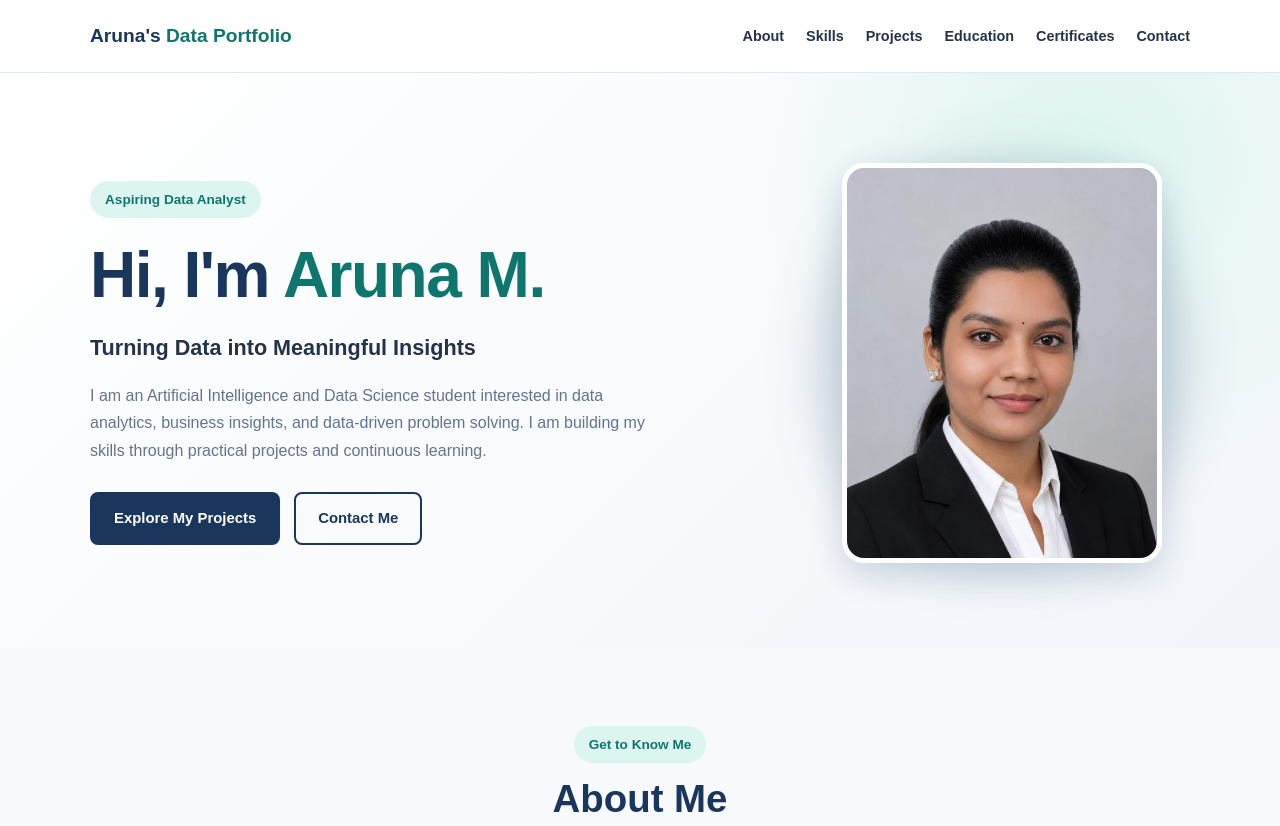
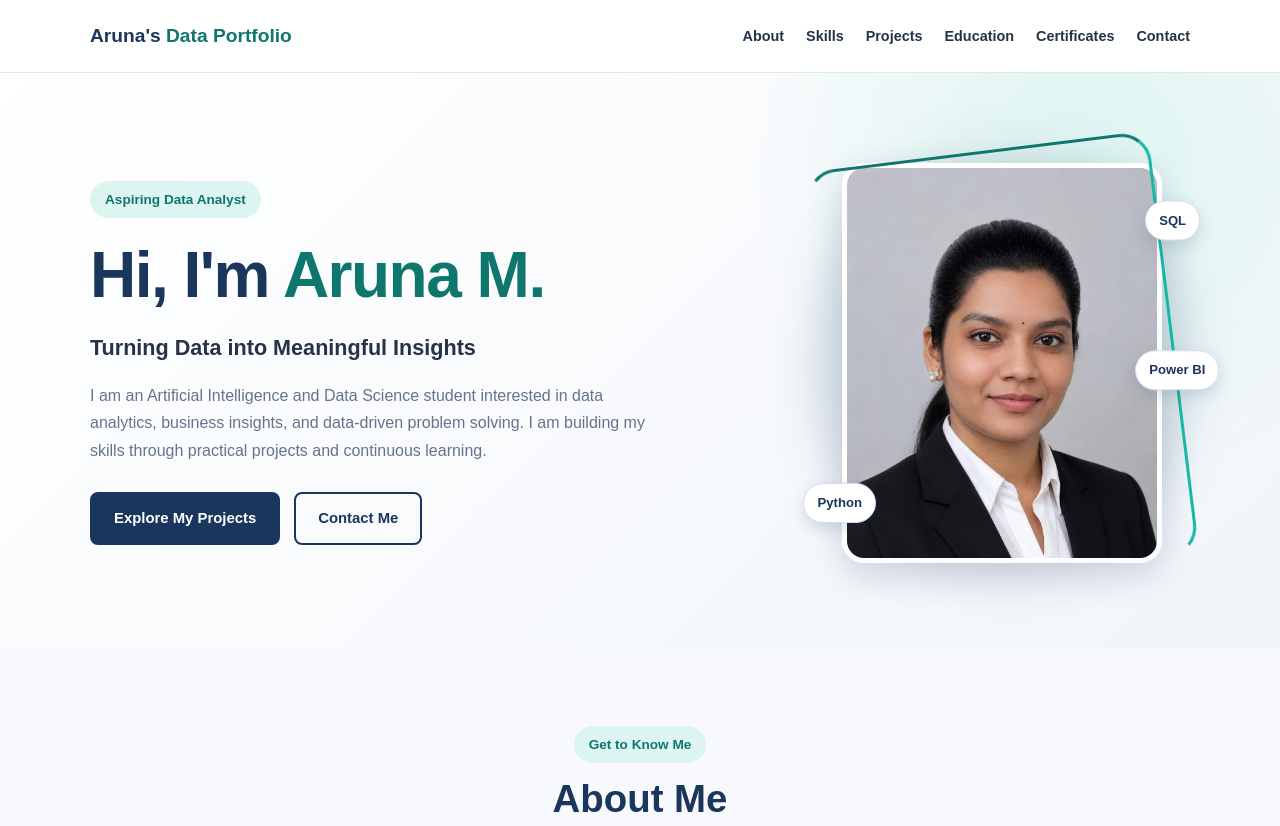
Before and after one commit to arunaaids27-ui/Aruna-s-Data-Portfolio, a plain HTML site: page index.html in a window 1280 px wide. Shown: the top 826 px of the page. Drawn offline with Linux system fonts and the light colour scheme.

Commit message:
Update index.html

```diff
--- a/index.html
+++ b/index.html
@@ -809,16 +809,21 @@
           </div>
         </div>
 
+
         <div class="photo-wrap">
-          <div class="photo-decoration" aria-hidden="true"></div>
+          <div class="photo-ring" aria-hidden="true"></div>
 
           <img
             src="profile.jpeg"
             alt="Aruna M. - Aspiring Data Analyst"
             class="profile-photo"
-            width="280"
-            height="280"
+            width="320"
+            height="400"
           >
+
+          <span class="badge b1">SQL</span>
+          <span class="badge b2">Power BI</span>
+          <span class="badge b3">Python</span>
         </div>
 
       </div>
```
